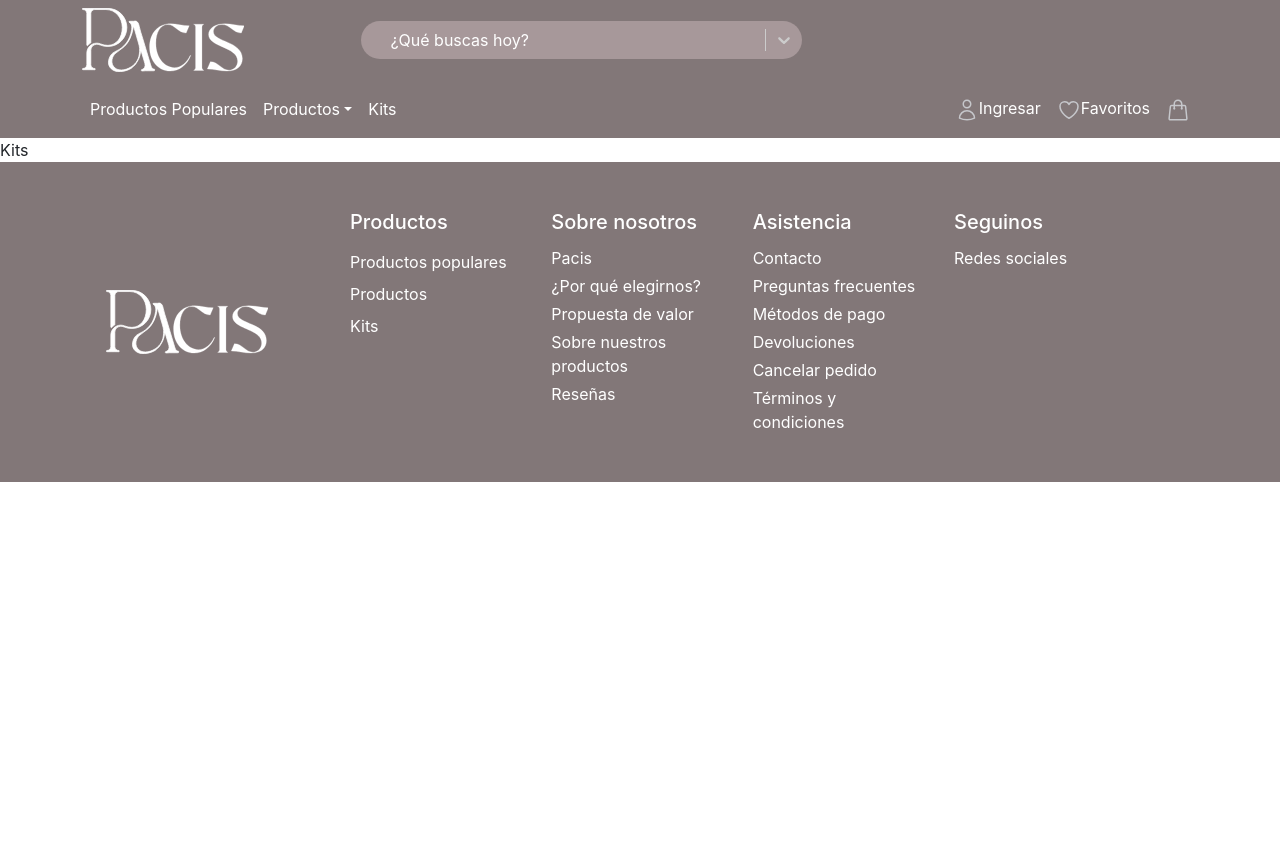
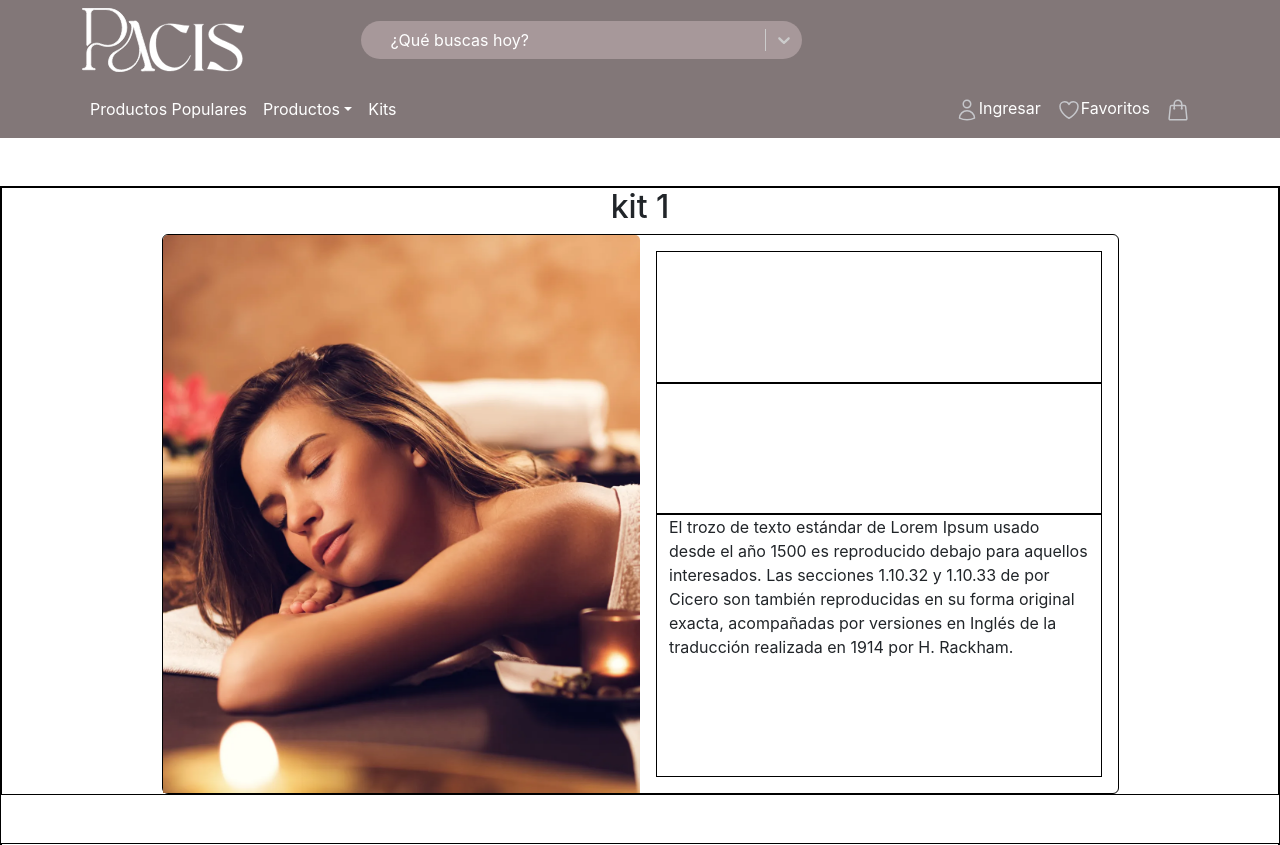
Before and after one commit to No-Country-simulation/c22-10-m-webapp, a React (Create React App) app in the folder Frontend/: page /kits in a window 1280 px wide. Shown: the top 845 px of the page. Before the commit the page ends 800 px from the top, so only its background shows below. Built offline with nearby package versions, Linux system fonts and the light colour scheme.

Commit message:
avance en pagina de kits

```diff
--- a/Frontend/src/PAGES/Productos/Kits/Kits.jsx
+++ b/Frontend/src/PAGES/Productos/Kits/Kits.jsx
@@ -1,3 +1,118 @@
+import Stack from "react-bootstrap/Stack";
+import Button from "react-bootstrap/Button";
+import Card from "react-bootstrap/Card";
+import kitfoto from "../../../IMAGES/WEBP/spa.webp";
+import { Container, Row } from "react-bootstrap";
+
 export const Kits = () => {
-  return <div>Kits</div>;
+  const kitsDatos = [
+    {
+      img: kitfoto,
+      nombre: "kit 1",
+      kit: {
+        p1: "jabon",
+        p2: "aceite",
+        p3: "toalla",
+        p4: "crema",
+      },
+      parrafo:
+        "El trozo de texto estándar de Lorem Ipsum usado desde el año 1500 es reproducido debajo para aquellos interesados. Las secciones 1.10.32 y 1.10.33 de por Cicero son también reproducidas en su forma original exacta, acompañadas por versiones en Inglés de la traducción realizada en 1914 por H. Rackham.",
+    },
+    {
+      img: kitfoto,
+      nombre: "kit 1",
+      kit: {
+        p1: "jabon",
+        p2: "aceite",
+        p3: "toalla",
+        p4: "crema",
+      },
+      parrafo:
+        "El trozo de texto estándar de Lorem Ipsum usado desde el año 1500 es reproducido debajo para aquellos interesados. Las secciones 1.10.32 y 1.10.33 de por Cicero son también reproducidas en su forma original exacta, acompañadas por versiones en Inglés de la traducción realizada en 1914 por H. Rackham.",
+    },
+    {
+      img: kitfoto,
+      nombre: "kit 1",
+      kit: {
+        p1: "jabon",
+        p2: "aceite",
+        p3: "toalla",
+        p4: "crema",
+      },
+      parrafo:
+        "El trozo de texto estándar de Lorem Ipsum usado desde el año 1500 es reproducido debajo para aquellos interesados. Las secciones 1.10.32 y 1.10.33 de por Cicero son también reproducidas en su forma original exacta, acompañadas por versiones en Inglés de la traducción realizada en 1914 por H. Rackham.",
+    },
+    {
+      img: kitfoto,
+      nombre: "kit 1",
+      kit: {
+        p1: "jabon",
+        p2: "aceite",
+        p3: "toalla",
+        p4: "crema",
+      },
+      parrafo:
+        "El trozo de texto estándar de Lorem Ipsum usado desde el año 1500 es reproducido debajo para aquellos interesados. Las secciones 1.10.32 y 1.10.33 de por Cicero son también reproducidas en su forma original exacta, acompañadas por versiones en Inglés de la traducción realizada en 1914 por H. Rackham.",
+    },
+  ];
+
+  return (
+    <Stack
+      gap={5}
+      className="my-5 align-items-center"
+      style={{
+        border: "solid black 1px",
+      }}
+    >
+      {kitsDatos.map((kit, index) => (
+        <article
+          style={{
+            border: "solid black 1px",
+            display: "flex",
+            flexDirection: "column",
+            alignItems: "center",
+          }}
+        >
+          <h2
+            style={{
+              alignSelf: "inherit",
+            }}
+          >
+            {kit.nombre}
+          </h2>
+          <Card
+            style={{
+              height: "70vh",
+              display: "flex",
+              flexDirection: "row",
+              border: "solid black 1px",
+            }}
+            key={index}
+            className="w-75"
+          >
+            <Card.Img
+              variant="top"
+              src={kit.img}
+              style={{ width: "50%", height: "100%", objectFit: "cover" }}
+            />
+            <Card.Body>
+              <Container className="w-100 h-100">
+                <Row
+                  style={{ border: "solid black 1px" }}
+                  className="h-25"
+                ></Row>
+                <Row style={{ border: "solid black 1px" }} className="h-25">
+                  {" "}
+                </Row>
+                <Row style={{ border: "solid black 1px" }} className="h-50">
+                  {" "}
+                  <Card.Text>{kit.parrafo}</Card.Text>
+                </Row>
+              </Container>
+            </Card.Body>
+          </Card>
+        </article>
+      ))}
+    </Stack>
+  );
 };
```
